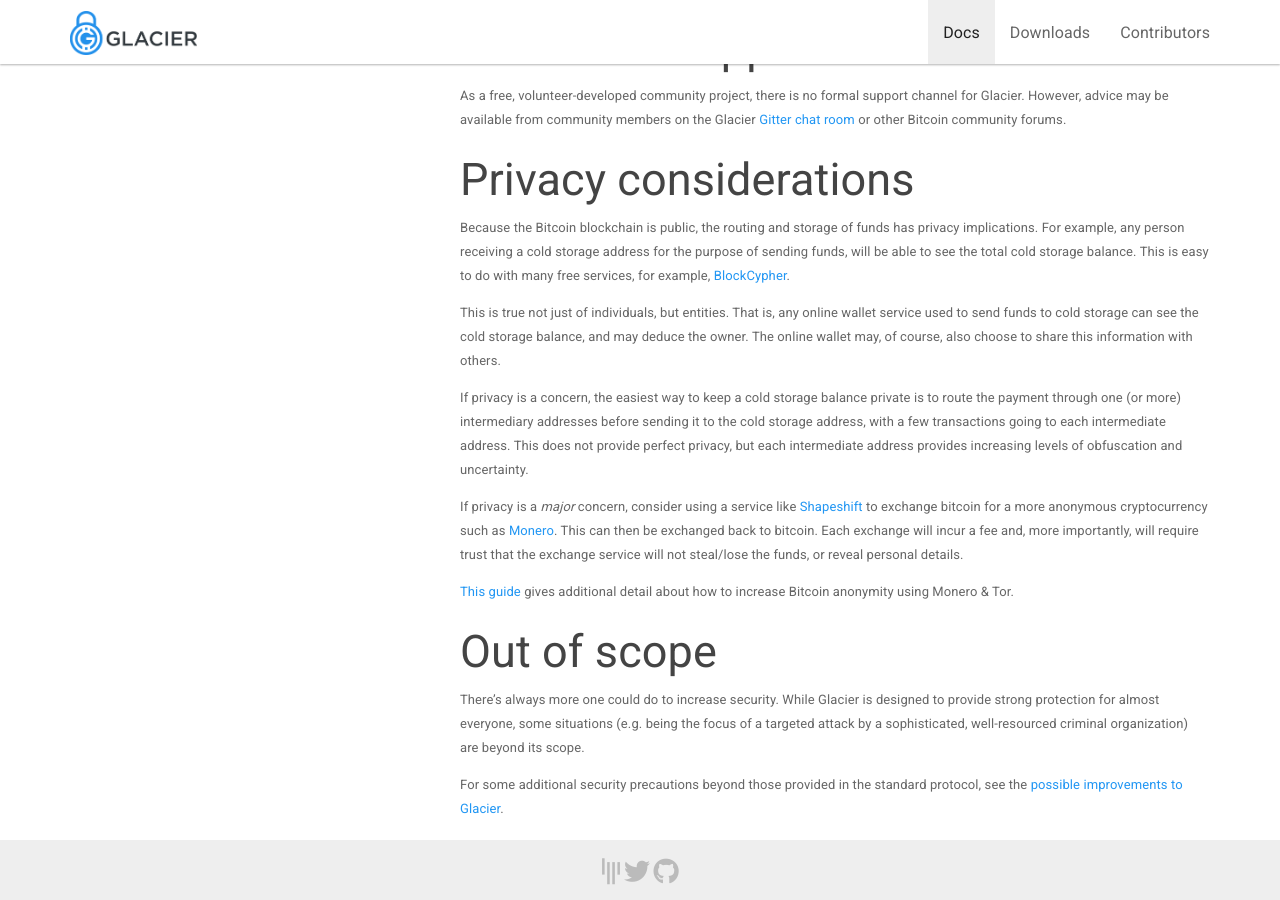
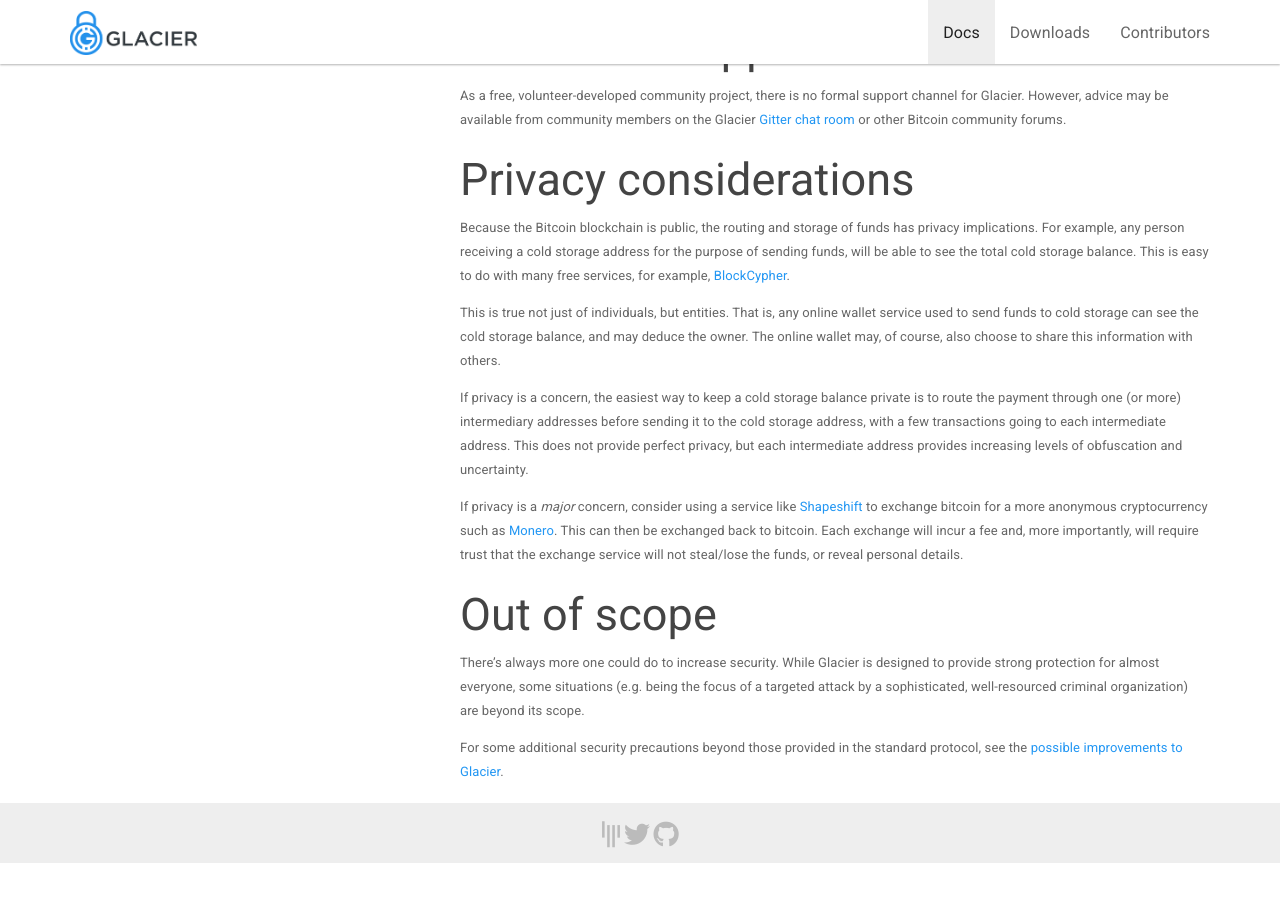
Before and after one commit to GlacierProtocol/glacierprotocol.github.io, a Jekyll site: the page built from _docs/before-you-start/overview.md, in a window 1280 px wide and 900 px high, scrolled down 1677 px. Built offline with Jekyll 4.4.1, drawn with Linux system fonts in a browser that asks for light colours; nearby versions of some CDN libraries; after the commit the page ends 2540 px from its top, so only the background shows below that.

Commit message:
Dead link renders passage useless

```diff
--- a/_docs/before-you-start/overview.md
+++ b/_docs/before-you-start/overview.md
@@ -127,10 +127,6 @@ exchanged back to bitcoin. Each exchange will incur a fee and, more importantly,
 will require trust that the exchange service will not steal/lose the funds, or
 reveal personal details.
 
-[This guide](https://bitcoinnewsmagazine.com/how-to-use-monero-to-anonymize-bitcoin/)
-gives additional detail about how to increase Bitcoin anonymity using Monero &
-Tor.
-
 ## Out of scope
 
 There's always more one could do to increase security. While
```
